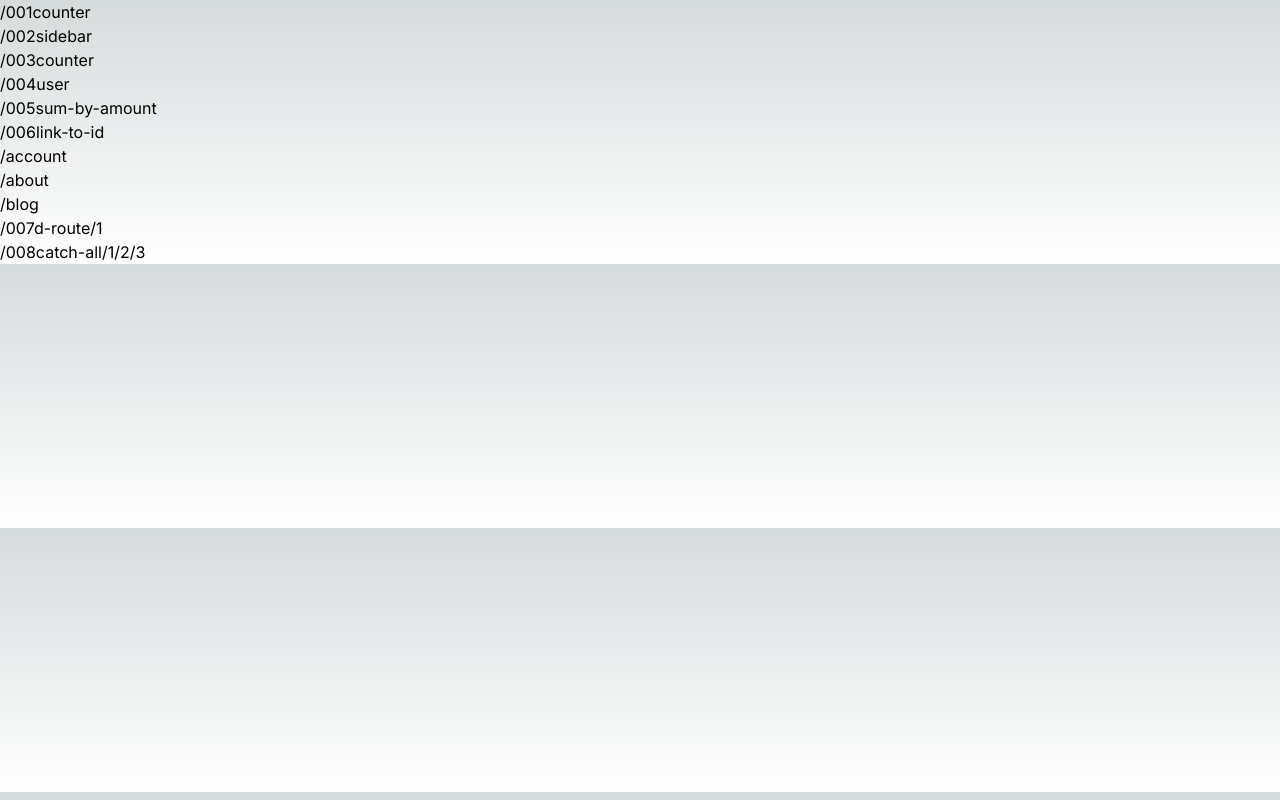
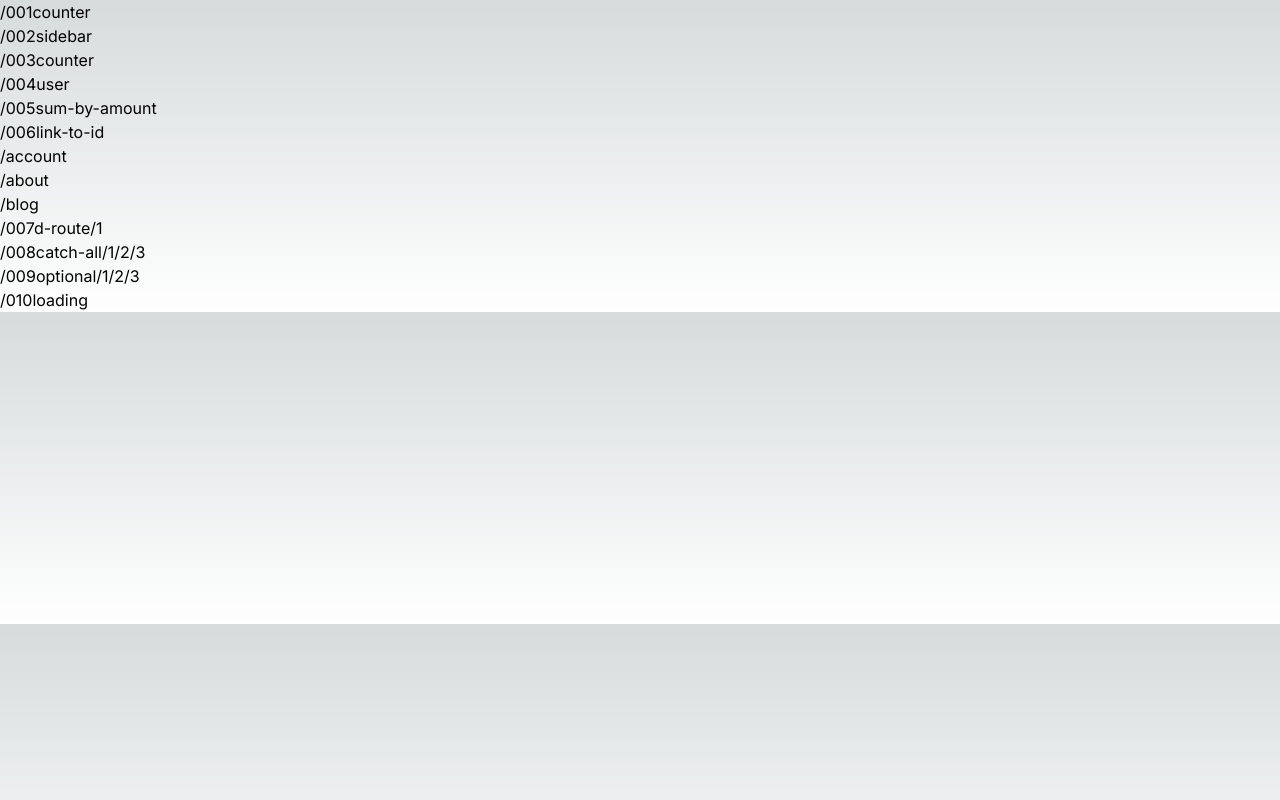
Before and after one commit to nicolaskruger/learn-next, a Next.js app: page / in a window 1280 px wide. Built offline with nearby package versions, Linux system fonts and the light colour scheme.

Commit message:
feat: :sparkles: loading

```diff
--- /dev/null
+++ b/src/app/009optional/[[...slug]]/page.tsx
@@ -0,0 +1,9 @@
+export default function Page({ params }: { params?: { slug?: string[] } }) {
+  return (
+    <ul>
+      {params?.slug?.map((v) => (
+        <li key={v}>{v}</li>
+      ))}
+    </ul>
+  );
+}
--- /dev/null
+++ b/src/app/010loading/loading.tsx
@@ -0,0 +1,3 @@
+export default function Loading() {
+  return <div>...loading</div>;
+}
--- /dev/null
+++ b/src/app/010loading/page.tsx
@@ -0,0 +1,3 @@
+export default function Page() {
+  return <div>page</div>;
+}
--- a/src/app/page.tsx
+++ b/src/app/page.tsx
@@ -13,6 +13,8 @@ export default function Home() {
     "/blog",
     "/007d-route/1",
     "/008catch-all/1/2/3",
+    "/009optional/1/2/3",
+    "/010loading",
   ];
 
   return (
```
